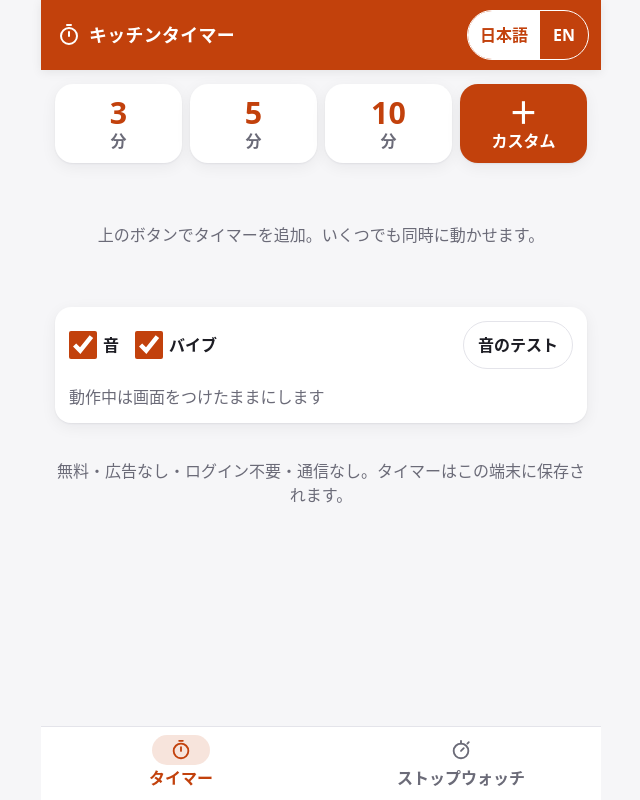
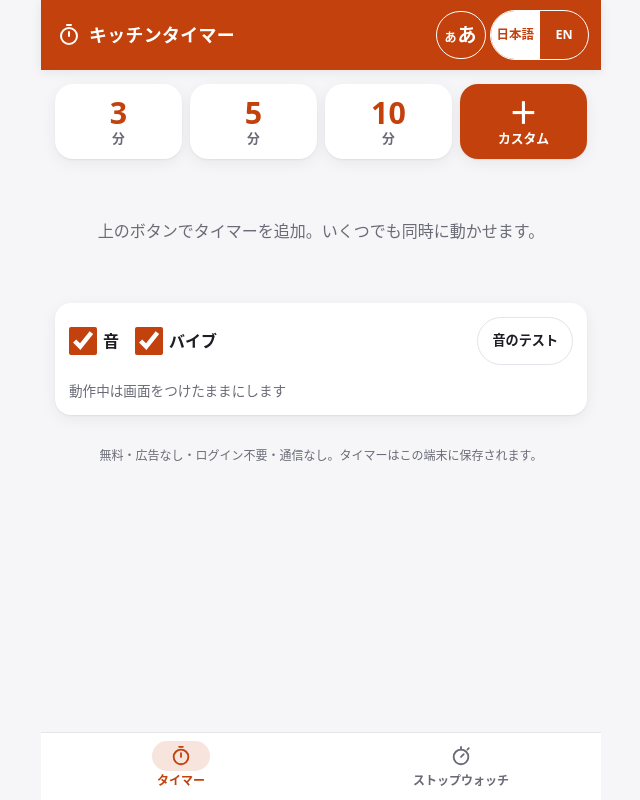
Before and after one commit to gutsmcd-cmd/kitchen-timer, a website built with Vite: page index.html in a window 1280 px wide. Shown: the whole page, without its empty margins (319-959 px from the left). Built offline with nearby package versions, Linux system fonts and the light colour scheme.

Commit message:
Shirley check: default text sizes back; add 大きい文字 / Large text toggle

```diff
--- /dev/null
+++ b/src/bigtext.ts
@@ -0,0 +1,22 @@
+// 大きい文字 / Large text: an opt-in switch that adds `big-text` on <html>. Saved per app in localStorage.
+const KEY = 'big-text';
+const read = (): boolean => { try { return localStorage.getItem(KEY) === '1'; } catch { return false; } };
+document.documentElement.classList.toggle('big-text', read());
+
+export function bigTextButton(): HTMLButtonElement {
+  const b = document.createElement('button');
+  b.type = 'button';
+  b.className = 'big-text-btn';
+  b.setAttribute('aria-label', '大きい文字 / Large text');
+  b.title = '大きい文字 / Large text';
+  b.innerHTML = '<span class="bt-s" aria-hidden="true">あ</span><span class="bt-l" aria-hidden="true">あ</span>';
+  const sync = () => b.setAttribute('aria-pressed', String(document.documentElement.classList.contains('big-text')));
+  sync();
+  b.addEventListener('click', () => {
+    const on = !document.documentElement.classList.contains('big-text');
+    document.documentElement.classList.toggle('big-text', on);
+    try { localStorage.setItem(KEY, on ? '1' : '0'); } catch { /* private mode */ }
+    sync();
+  });
+  return b;
+}
--- a/src/style.css
+++ b/src/style.css
@@ -71,19 +71,28 @@
 .tab[aria-pressed='true'] .tab-ic { background: color-mix(in srgb, var(--acc) 14%, transparent); }
 .awake { flex-basis: 100%; margin: 0; }
 
-/* Shirley check (Oct 2026): larger text and 48px tap targets for older eyes and fingers. */
-.lang-toggle { font-size: 1rem; }
-.lang-toggle button { min-height: 48px; min-width: 48px; padding: 0 12px; opacity: 1; }
+/* Shirley check (Oct 2026): AA contrast and 48px tap targets. Bigger text is opt-in via 大きい文字 (html.big-text). */
+.lang-toggle button { min-height: 48px; min-width: 48px; padding: 0 6px; opacity: 1; }
 .icon-btn { width: 48px; height: 48px; }
-label.field, .small, .foot { font-size: 1rem; }
-.seg button { min-height: 48px; font-size: 1rem; color: #55555f; }
+.seg button { min-height: 48px; color: #55555f; }
 @media (prefers-color-scheme: dark) { .seg button { color: var(--muted); } }
 .btn, .input, select.input { min-height: 48px; }
 .toast button { min-height: 48px; }
+
+/* 大きい文字 / Large text switch */
+.top-tools { display: flex; align-items: center; gap: 4px; flex: none; }
+.big-text-btn {
+  min-width: 48px; min-height: 48px; padding: 0 8px; border-radius: 999px; flex: none;
+  border: 1.5px solid currentColor; background: transparent; color: inherit;
+  display: inline-flex; align-items: center; justify-content: center; gap: 1px; font-weight: 800; line-height: 1;
+}
+.big-text-btn .bt-s { font-size: 12px; margin-top: 5px; }
+.big-text-btn .bt-l { font-size: 19px; }
+.big-text-btn[aria-pressed='true'] { background: var(--acc-ink, #fff); color: var(--acc); }
+
 :root { --acc: #c2410c; }
-.preset span, .mini, .t-total, .pill, .tab, .lap-n em { font-size: 1rem; }
 .mini { min-height: 48px; padding: 0 14px; }
-.t-name { font-size: 1.05rem; min-height: 48px; }
+.t-name { min-height: 48px; }
 .icon-btn.sm { width: 48px; height: 48px; }
 .pill { height: 48px; color: color-mix(in srgb, var(--acc) 85%, #000); }
 .timer.done .round, .timer.done .pill { background: rgba(0, 0, 0, 0.22); }
@@ -103,3 +112,11 @@
 @keyframes ring-ink { 0% { color: var(--muted); } 50% { color: #fff; } }
 @media (prefers-reduced-motion: reduce) { body.ringing .foot, body.ringing .recent .muted { animation: none; color: var(--ink); } }
 body.ringing .big-stop, body.ringing .timer.done { outline: 3px solid #fff; outline-offset: 0; }
+.topbar h1 { min-width: 0; }
+
+html.big-text { font-size: 112.5%; }
+html.big-text .lang-toggle, html.big-text label.field, html.big-text .small, html.big-text .foot, html.big-text .seg button { font-size: 1rem; }
+
+html.big-text .preset span, html.big-text .mini, html.big-text .t-total, html.big-text .pill, html.big-text .tab, html.big-text .lap-n em { font-size: 1rem; }
+html.big-text .t-name { font-size: 1.05rem; }
+html.big-text .topbar h1 { font-size: 18px; }
--- a/src/ui.ts
+++ b/src/ui.ts
@@ -1,3 +1,4 @@
+import { bigTextButton } from './bigtext';
 export function h<K extends keyof HTMLElementTagNameMap>(
   tag: K,
   props: Record<string, unknown> = {},
@@ -94,11 +95,19 @@
   return Date.now().toString(36) + Math.random().toString(36).slice(2, 8);
 }
 
-export function langToggle(lang: 'ja' | 'en', set: (l: 'ja' | 'en') => void): HTMLElement {
+function langGroup(lang: 'ja' | 'en', set: (l: 'ja' | 'en') => void): HTMLElement {
   return h('div', { class: 'lang-toggle', role: 'group', 'aria-label': 'Language' },
     h('button', { 'aria-pressed': String(lang === 'ja'), onclick: () => set('ja') }, '日本語'),
     h('button', { 'aria-pressed': String(lang === 'en'), onclick: () => set('en') }, 'EN'),
   );
+}
+
+/** Language toggle plus the 大きい文字 / Large text switch, side by side. */
+export function langToggle(lang: 'ja' | 'en', set: (l: 'ja' | 'en') => void): HTMLElement {
+  const wrap = document.createElement('div');
+  wrap.className = 'top-tools';
+  wrap.append(bigTextButton(), langGroup(lang, set));
+  return wrap;
 }
 
 export function downloadBlob(blob: Blob, name: string): void {
```
